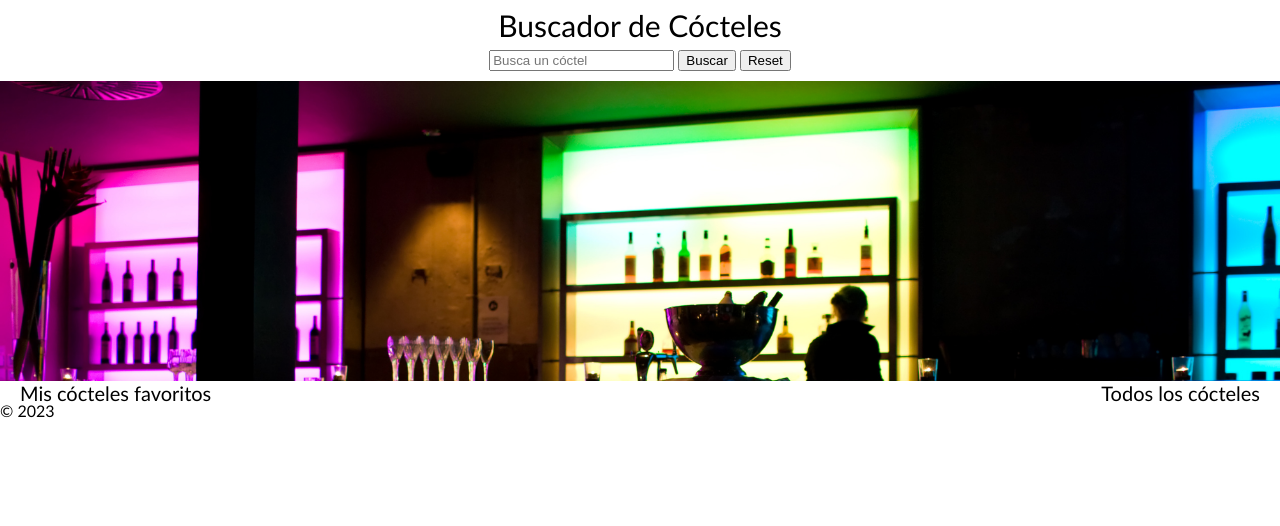
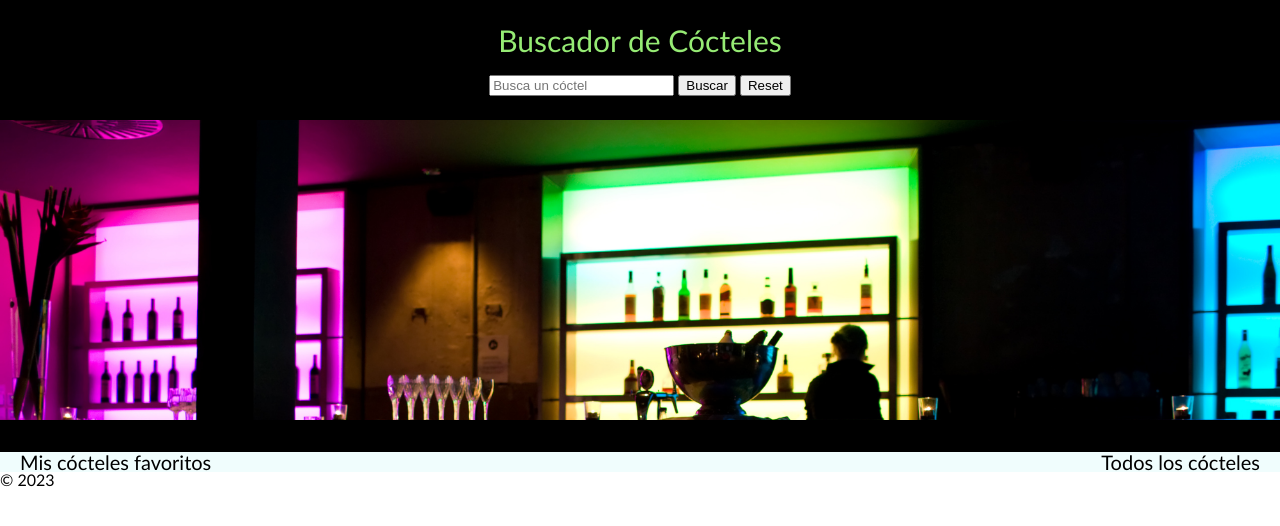
Before and after one commit to ttkapostol/Cocktail_Finder, a website: page src/html/index.html in a window 1280 px wide. Drawn offline with nearby package versions, Linux system fonts and the light colour scheme; files that its build step writes are made by us from their sources; no server answers; files whose address does not match are found by name.

Commit message:
Add styles to header

```diff
--- a/src/scss/layout/_header.scss
+++ b/src/scss/layout/_header.scss
@@ -1,9 +1,15 @@
 .header {
-    margin: 10px auto;
+    display: flex;
+    flex-direction: column;
+    justify-content: center;
+    height: 120px;
+    padding: 30px auto;
     text-align: center;
+    background-color: black;
 
     &__title {
         font-size: 30px;
-        margin-bottom: 10px;
+        margin-bottom: 20px;
+        color: #96eb74;
     }
 }
--- a/src/scss/layout/_hero.scss
+++ b/src/scss/layout/_hero.scss
@@ -1,5 +1,10 @@
-.hero__img {
-    width: 100%;
-    height: 300px;
-    object-fit: cover;
+
+.hero {
+    padding-bottom: 30px;
+    background-color: black;
+    &__img {
+        width: 100%;
+        height: 300px;
+        object-fit: cover;
+    }
 }
--- a/src/scss/layout/_main.scss
+++ b/src/scss/layout/_main.scss
@@ -3,6 +3,7 @@
     align-items: flex-start;
     justify-content: space-between;
     padding: 0 20px;
+    background-color:#f0fdfd;
 
 
     &__section1 {
```
